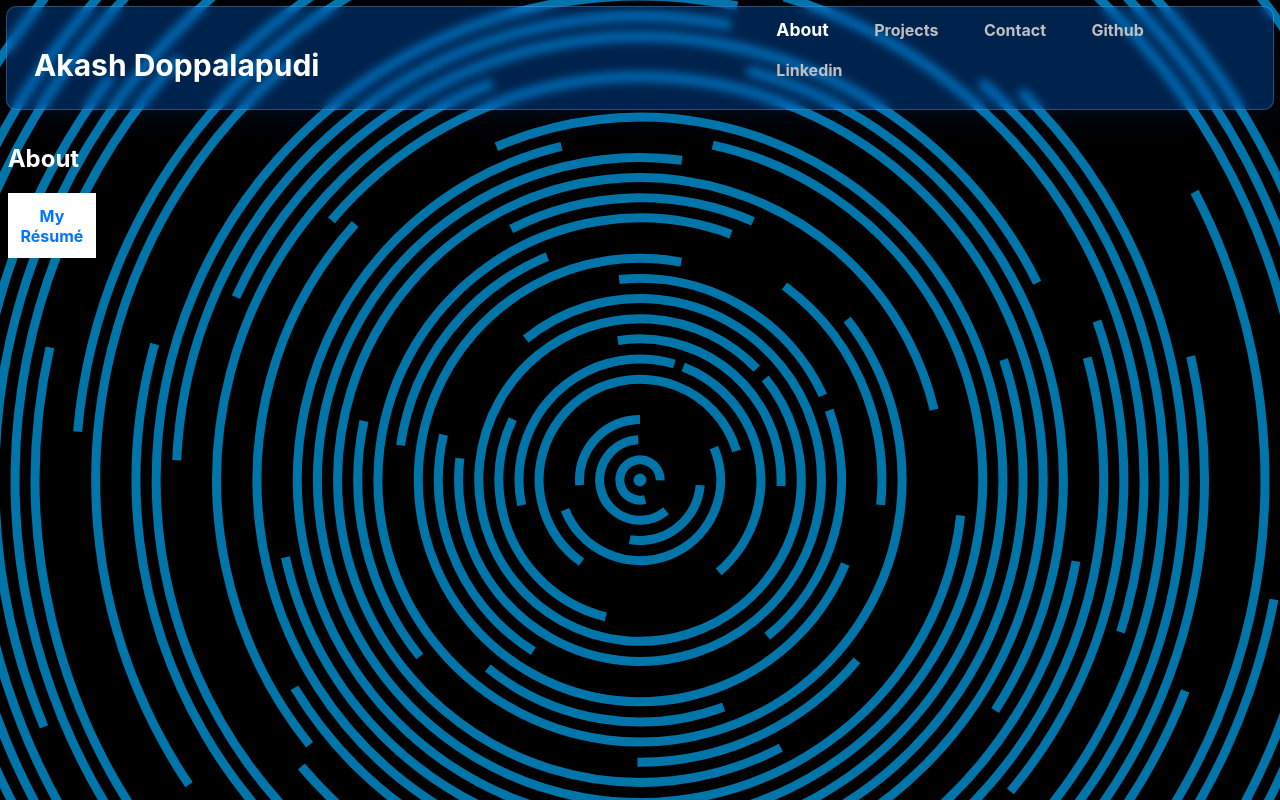
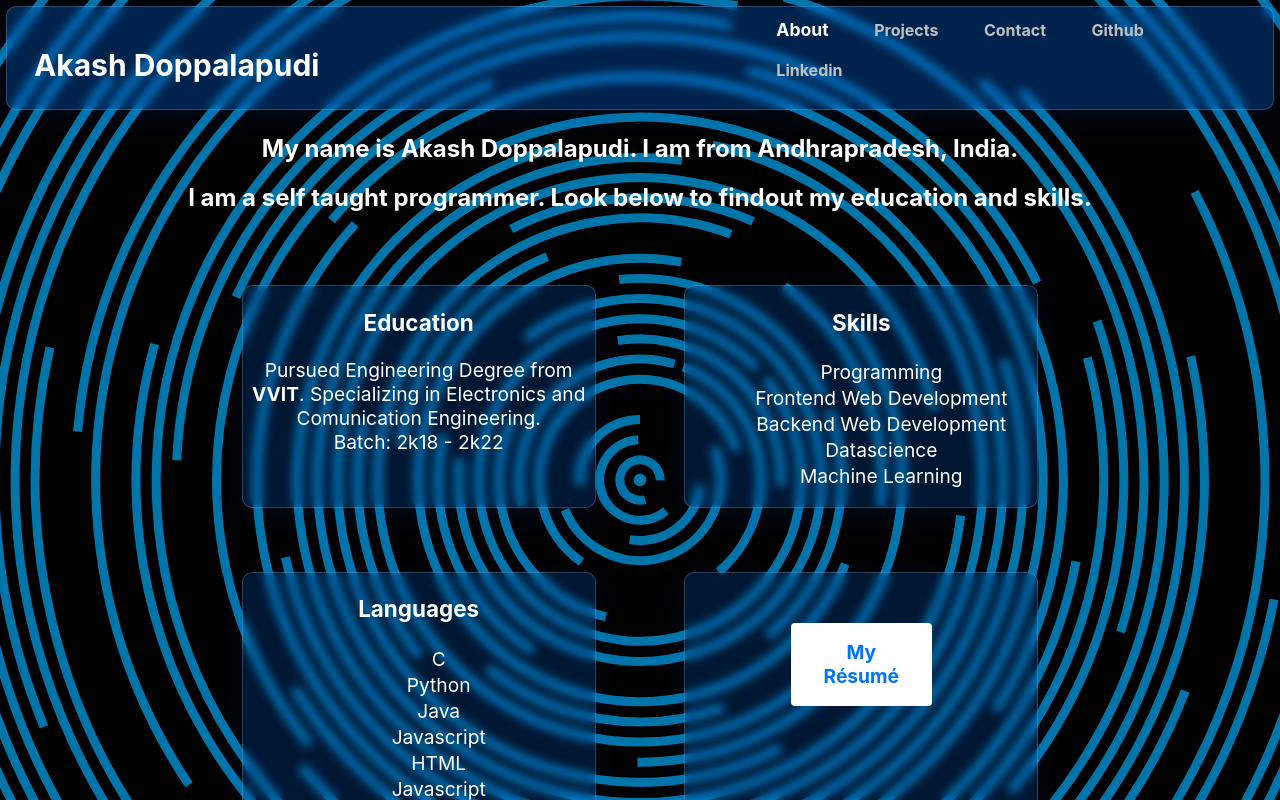
Before and after one commit to akashdoppalapudi/akashdoppalapudi-portfolio, a Next.js app: page /about in a window 1280 px wide. Built offline with nearby package versions, Linux system fonts and the light colour scheme.

Commit message:
added content to about tab

```diff
--- a/pages/about.js
+++ b/pages/about.js
@@ -1,22 +1,76 @@
-import NavBar from "../components/NavBar.js";
-import styles from "../styles/About.module.css";
+import NavBar from '../components/NavBar.js';
+import styles from '../styles/About.module.css';
 
 export const About = () => {
 	return (
 		<main className="page-container">
 			<NavBar page="about" />
 			<div className="container">
-				<h2>About</h2>
+				<div>
+					<div className={styles.basicBio}>
+						<h3>
+							My name is Akash Doppalapudi. I am from Andhrapradesh, India.
+						</h3>
+						<h3>
+							I am a self taught programmer. Look below to findout my education
+							and skills.
+						</h3>
+					</div>
+					<div className={styles.Row}>
+						<div className={styles.Col}>
+							<h3>Education</h3>
+							<p>
+								Pursued Engineering Degree from{' '}
+								<a
+									href="https://www.vvitguntur.com/"
+									target="_blank"
+									rel="noreferrer"
+									className={styles.link}
+								>
+									VVIT
+								</a>
+								. Specializing in Electronics and Comunication Engineering.
+								<br />
+								Batch: 2k18 - 2k22
+							</p>
+						</div>
+						<div className={styles.Col}>
+							<h3>Skills</h3>
+							<ul className={styles.skillsList}>
+								<li>Programming</li>
+								<li>Frontend Web Development</li>
+								<li>Backend Web Development</li>
+								<li>Datascience</li>
+								<li>Machine Learning</li>
+							</ul>
+						</div>
+					</div>
+					<div className={styles.Row}>
+						<div className={styles.Col}>
+							<h3>Languages</h3>
+							<ul className={styles.skillsList}>
+								<li>C</li>
+								<li>Python</li>
+								<li>Java</li>
+								<li>Javascript</li>
+								<li>HTML</li>
+								<li>Javascript</li>
+							</ul>
+						</div>
+						<div className={styles.Col}>
 							<div
 								className={styles.resumeViewer}
 								onClick={() =>
 									window.open(
-							"https://drive.google.com/file/d/1GJ3Af9tt4zIJztz0eWKQ9tbb8no18Uop/view?usp=sharing",
-							"_blank"
+										'https://drive.google.com/file/d/1GJ3Af9tt4zIJztz0eWKQ9tbb8no18Uop/view?usp=sharing',
+										'_blank'
 									)
 								}
 							>
 								My Résumé
+							</div>{' '}
+						</div>
+					</div>
 				</div>
 			</div>
 		</main>
--- a/styles/About.module.css
+++ b/styles/About.module.css
@@ -1,9 +1,56 @@
 .resumeViewer {
 	background: #fff;
-	width: 7%;
-	padding: 1%;
+	width: 40%;
+	padding: 5%;
 	text-align: center;
 	color: rgba(0, 117, 255, 1);
 	font-weight: bold;
 	cursor: pointer;
+	margin: auto;
+	margin-top: 50px;
+	border-radius: 4px;
 }
+
+.basicBio {
+	display: flex;
+	align-items: center;
+	justify-content: center;
+	flex-direction: column;
+}
+
+.basicBio h3 {
+	font-size: 150%;
+	margin: 10px;
+}
+
+.Col {
+	width: 40%;
+	text-align: center;
+	font-size: 120%;
+	background: rgba(0, 117, 255, 0.2);
+	box-shadow: 0 8px 32px 0 rgba(0, 117, 255, 0.1);
+	backdrop-filter: blur(5px);
+	-webkit-backdrop-filter: blur(5px);
+	border-radius: 10px;
+	border: 1px solid rgba(255, 255, 255, 0.18);
+}
+
+.Row {
+	margin: auto;
+	width: 70%;
+	margin-top: 5%;
+	display: flex;
+	justify-content: space-around;
+}
+
+.link {
+	font-weight: bold;
+}
+
+.skillsList {
+	list-style-type: none;
+}
+
+.skillsList > li {
+	padding-top: 2px;
+}
--- a/styles/Projects.module.css
+++ b/styles/Projects.module.css
@@ -55,6 +55,10 @@
 	border: 1px solid grey;
 	border-radius: 30px;
 	animation: repoList 1.5s ease-out;
+	padding-top: 2px;
+	padding-left: 0.5%;
+	padding-right: 0.5%;
+	padding-bottom: 0.5%;
 }
 
 @keyframes repoList {
```
Also changed, not shown: pages/projects.js (+6 -14 lines), public/spinner.gif (deleted). Lines whose indentation alone changed are shown as unchanged.
